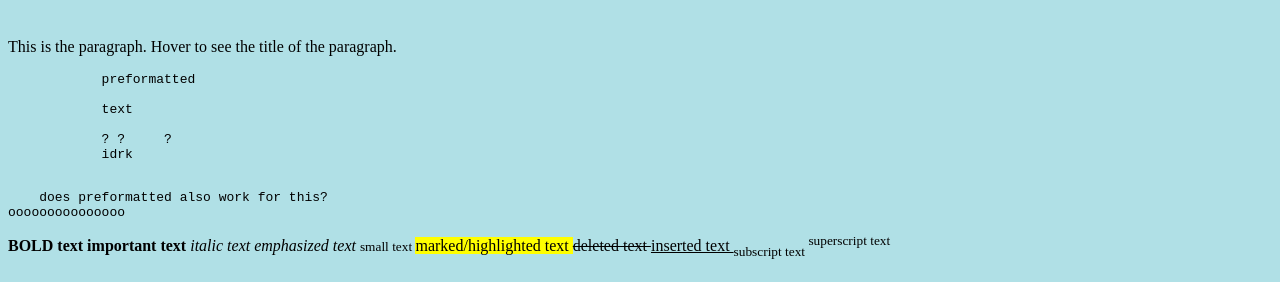
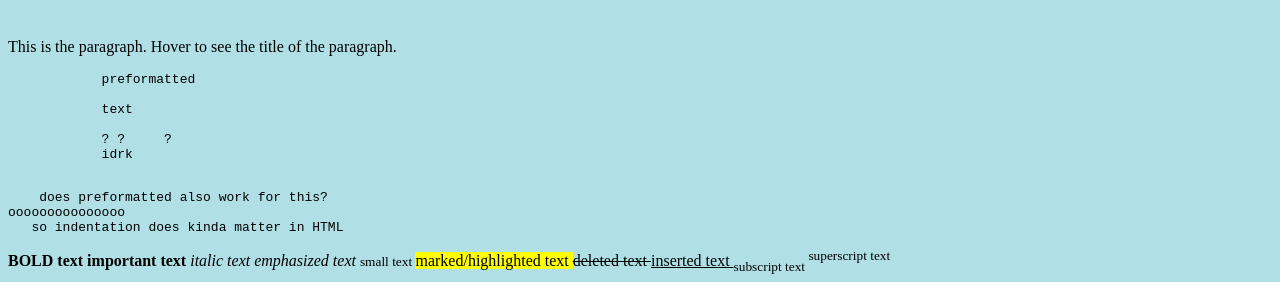
Before and after one commit to thndr130/thndr130.github.io, a plain HTML site: page index.html in a window 1280 px wide. Shown: the part 774-1056 px from the top of the page. Drawn offline with Linux system fonts and the light colour scheme.

Commit message:
Update index.html

```diff
--- a/index.html
+++ b/index.html
@@ -52,6 +52,7 @@
 <pre>
     does preformatted also work for this?
 ooooooooooooooo
+   so indentation does kinda matter in HTML
 </pre>
 
         <b> BOLD text </b>
```
